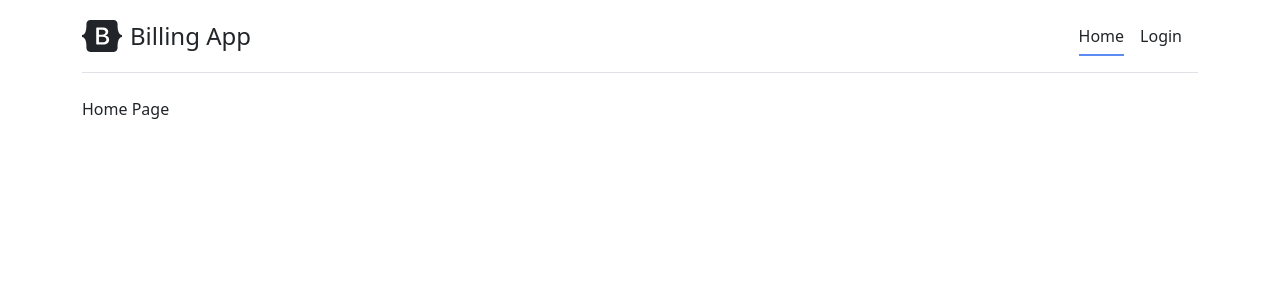
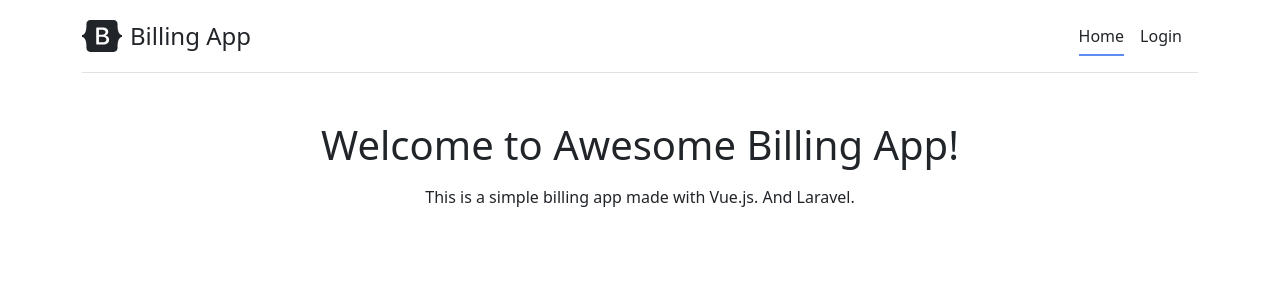
Before and after one commit to polashmahmud/billings-frontend, a Vue app: page / in a window 1280 px wide. Shown: the top 300 px of the page. Built offline with nearby package versions, Linux system fonts and the light colour scheme; no server answers; what vue-sweetalert2 would draw is missing.

Commit message:
remove dashboard page

```diff
--- a/src/components/layouts/Navbar.vue
+++ b/src/components/layouts/Navbar.vue
@@ -16,11 +16,6 @@
                     class="me-3 py-2 text-dark text-decoration-none"
                     to="/"
                 >Home</router-link>
-                <router-link
-                    v-if="isUser"
-                    class="me-3 py-2 text-dark text-decoration-none"
-                    to="/dashboard"
-                >Dashboard</router-link>
                 <router-link
                     v-if="isUser"
                     class="me-3 py-2 text-dark text-decoration-none"
--- a/src/router/index.js
+++ b/src/router/index.js
@@ -3,7 +3,6 @@ import VueRouter from 'vue-router'
 import store from '@/store';
 
 import Login from "@/views/Login";
-import Dashboard from "@/views/Dashboard";
 import Billings from "@/views/Billings";
 import Home from "@/views/Home";
 import Customers from "@/views/Customers";
@@ -21,11 +20,6 @@ const routes = [
         path: '/login',
         component: Login,
         meta: { guest: true },
-    },
-    {
-        path: '/dashboard',
-        component: Dashboard,
-        meta: {requiresUser: true},
     },
     {
         path: '/customers',
--- a/src/views/Dashboard.vue
+++ /dev/null
@@ -1,20 +0,0 @@
-<template>
-    <div class="row">
-        <div class="col-12">
-            <div class="d-flex justify-content-between align-items-center">
-                <h3>Dashboard</h3>
-            </div>
-        </div>
-    </div>
-</template>
-
-<script>
-
-export default {
-    name: "Dashboard",
-}
-</script>
-
-<style scoped>
-
-</style>
--- a/src/views/Home.vue
+++ b/src/views/Home.vue
@@ -1,6 +1,9 @@
 <template>
-    <div>
-        Home Page
+    <div class="text-center mt-5">
+        <h1>Welcome to Awesome Billing App!</h1>
+        <p class="mt-3">
+            This is a simple billing app made with Vue.js. And Laravel.
+        </p>
     </div>
 </template>
 
```
